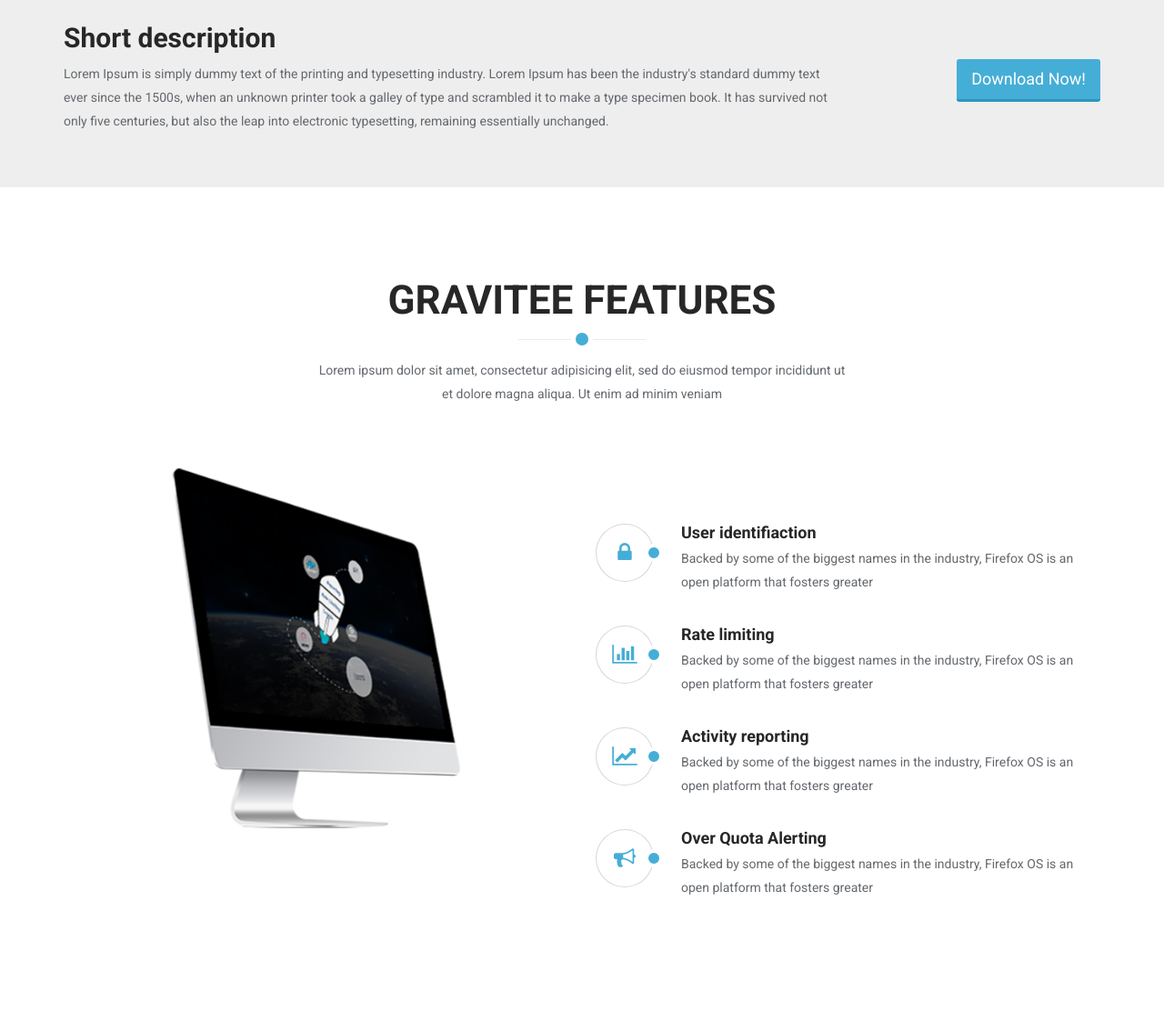
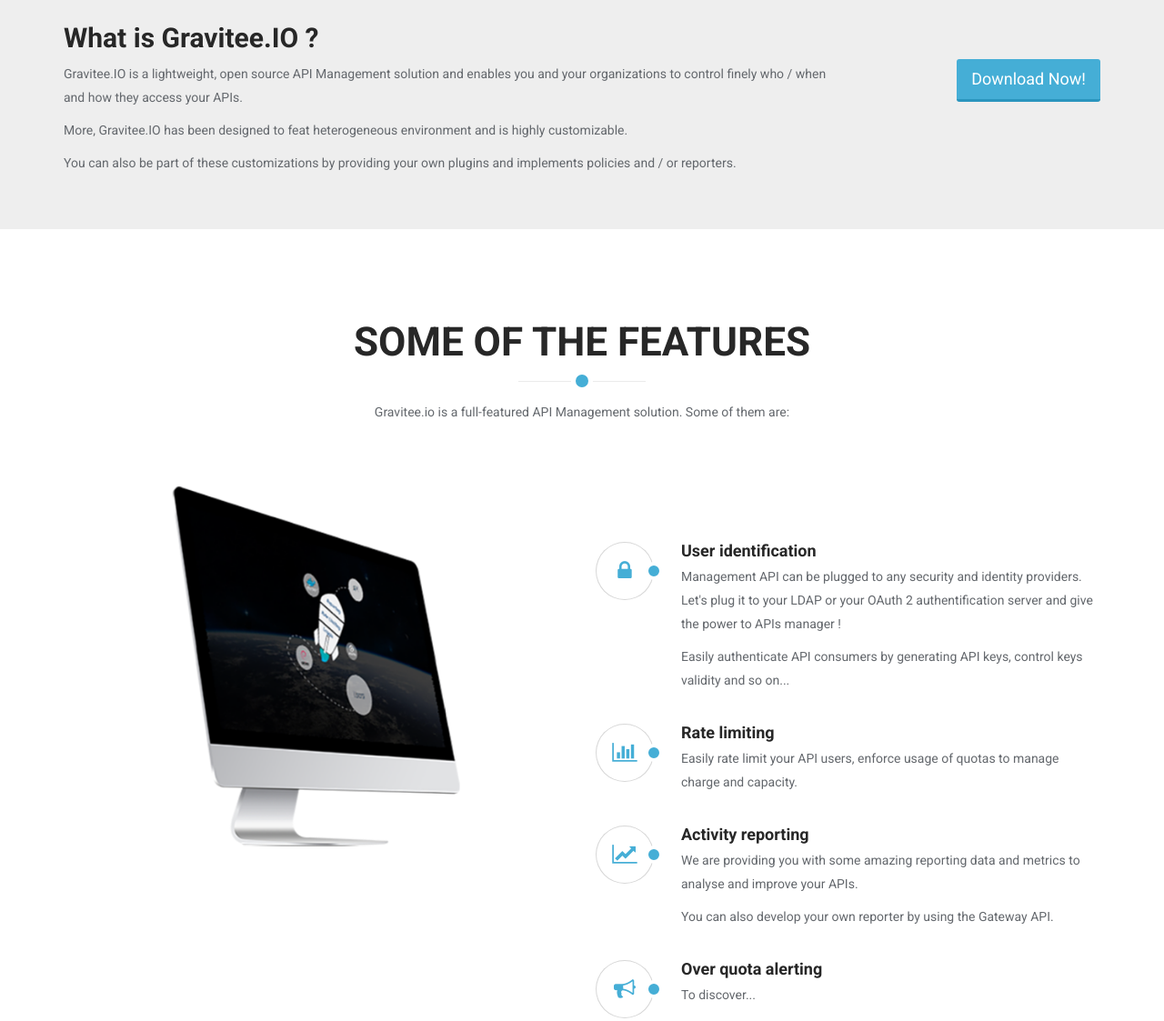
Before and after one commit to paramjeetlogicoy/gravitee.io, a website: page index.html in a window 1280 px wide. Shown: the part 660-1783 px from the top of the page at 91% size. Drawn offline with Linux system fonts and the light colour scheme.

Commit message:
Add content about gravitee.io

```diff
--- a/index.html
+++ b/index.html
@@ -5,7 +5,7 @@
     <meta name="viewport" content="width=device-width, initial-scale=1.0">
     <meta name="description" content="">
     <meta name="author" content="">
-    <title>Gravitee.io - Open Source Api Management</title>
+    <title>Gravitee.io - Open Source API Management</title>
 	<!-- core CSS -->
     <link href="styles/bootstrap.min.css" rel="stylesheet">
     <link href="styles/font-awesome.min.css" rel="stylesheet">
@@ -57,8 +57,11 @@
 
     <section id="main-slider">
       <div class="slider-inner">
-        <h1>GRAVITEE.IO</h1>
-        <h2><span>Open Source</span> API Management Solution</h2>
+        <h1>BRING YOUR APIS FORWARD WITH <span>GRAVITEE.IO</span></h1>
+        <h2>The <span>Open Source</span> API Management Solution</h2>
+          <h5 style="color: darkgrey">
+                <span>There's also a company behind Gravitee.IO offering training, support, consulting, hosting and custom development.</span>
+              </h5>
       </div>
       <img src="images/gravitee/homeBG2.jpg" alt="" />
     </section><!--/#main-slider-->
@@ -67,9 +70,10 @@
         <div class="container">
             <div class="row">
                 <div class="col-sm-9">
-                    <h2>Short description</h2>
-                    <p>Lorem Ipsum is simply dummy text of the printing and typesetting industry. Lorem Ipsum has been the industry's standard dummy text ever since the 1500s, when an unknown printer took a galley of type and scrambled it to make a type specimen book. It has survived not only five centuries, but also the leap into electronic typesetting, remaining essentially unchanged.
-                    </p>
+                    <h2>What is Gravitee.IO ?</h2>
+                    <p>Gravitee.IO is a lightweight, open source API Management solution and enables you and your organizations to control finely who / when and how they access your APIs.</p>
+                    <p>More, Gravitee.IO has been designed to feat heterogeneous environment and is highly customizable.</p>
+                    <p>You can also be part of these customizations by providing your own plugins and implements policies and / or reporters.</p>
                 </div>
                 <div class="col-sm-3 text-right">
                     <a class="btn btn-primary btn-lg" href="#">Download Now!</a>
@@ -81,8 +85,8 @@
     <section id="features">
         <div class="container">
             <div class="section-header">
-                <h2 class="section-title text-center wow fadeInDown">Gravitee Features</h2>
-                <p class="text-center wow fadeInDown">Lorem ipsum dolor sit amet, consectetur adipisicing elit, sed do eiusmod tempor incididunt ut <br> et dolore magna aliqua. Ut enim ad minim veniam</p>
+                <h2 class="section-title text-center wow fadeInDown">Some of the Features</h2>
+                <p class="text-center wow fadeInDown">Gravitee.io is a full-featured API Management solution. Some of them are: </p>
             </div>
             <div class="row">
                 <div class="col-sm-6 wow fadeInLeft">
@@ -94,8 +98,9 @@
                             <i class="fa fa-lock"></i>
                         </div>
                         <div class="media-body">
-                            <h4 class="media-heading">User identifiaction</h4>
-                            <p>Backed by some of the biggest names in the industry, Firefox OS is an open platform that fosters greater</p>
+                            <h4 class="media-heading">User identification</h4>
+                            <p>Management API can be plugged to any security and identity providers. Let's plug it to your LDAP or your OAuth 2 authentification server and give the power to APIs manager !</p>
+                            <p>Easily authenticate API consumers by generating API keys, control keys validity and so on...</p>
                         </div>
                     </div>
 
@@ -105,7 +110,7 @@
                         </div>
                         <div class="media-body">
                             <h4 class="media-heading">Rate limiting</h4>
-                            <p>Backed by some of the biggest names in the industry, Firefox OS is an open platform that fosters greater</p>
+                            <p>Easily rate limit your API users, enforce usage of quotas to manage charge and capacity.</p>
                         </div>
                     </div>
 
@@ -115,7 +120,8 @@
                         </div>
                         <div class="media-body">
                             <h4 class="media-heading">Activity reporting</h4>
-                            <p>Backed by some of the biggest names in the industry, Firefox OS is an open platform that fosters greater</p>
+                            <p>We are providing you with some amazing reporting data and metrics to analyse and improve your APIs.</p>
+                            <p>You can also develop your own reporter by using the Gateway API.</p>
                         </div>
                     </div>
 
@@ -124,8 +130,8 @@
                             <i class="fa fa-bullhorn"></i>
                         </div>
                         <div class="media-body">
-                            <h4 class="media-heading">Over Quota Alerting</h4>
-                            <p>Backed by some of the biggest names in the industry, Firefox OS is an open platform that fosters greater</p>
+                            <h4 class="media-heading">Over quota alerting</h4>
+                            <p>To discover...</p>
                         </div>
                     </div>
                 </div>
@@ -187,8 +193,8 @@
     <section id="work-process">
         <div class="container">
             <div class="section-header">
-                <h2 class="section-title text-center wow fadeInDown">Installation Process</h2>
-                <p class="text-center wow fadeInDown">Lorem ipsum dolor sit amet, consectetur adipisicing elit, sed do eiusmod tempor incididunt ut <br> et dolore magna aliqua. Ut enim ad minim veniam</p>
+                <h2 class="section-title text-center wow fadeInDown">Installation</h2>
+                <p class="text-center wow fadeInDown">Installing and running Gravitee.IO is as simple as running any web container,<br> please ask your child to make it run ;-)</p>
             </div>
 
             <div class="row text-center">
@@ -243,7 +249,7 @@
                             <span>6</span>
                             <i class="fa fa-space-shuttle fa-2x"></i>
                         </div>
-                        <h3>LAUNCH</h3>
+                        <h3>LAUNCH !</h3>
                     </div>
                 </div>
             </div>
@@ -377,7 +383,7 @@
                 <p class="text-center wow fadeInDown">Lorem ipsum dolor sit amet, consectetur adipisicing elit, sed do eiusmod tempor incididunt ut <br> et dolore magna aliqua. Ut enim ad minim veniam</p>
             </div>
 
-            <p class="wow fadeInUp animated" data-wow-duration="300ms" data-wow-delay="200ms" style="visibility: visible; animation-duration: 300ms; animation-delay: 200ms; animation-name: fadeInUp;"><a class="btn btn-primary btn-lg" href="#">Go to documentation</a></p>
+            <p class="wow fadeInUp animated" data-wow-duration="300ms" data-wow-delay="200ms" style="visibility: visible; animation-duration: 300ms; animation-delay: 200ms; animation-name: fadeInUp;"><a class="btn btn-primary btn-lg" href="http://docs.gravitee.io/">Go to documentation</a></p>
 
             <!--<div class="row">
                 <div class="col-sm-6">
@@ -549,7 +555,7 @@
         <div class="container">
             <div class="row">
                 <div class="col-sm-6">
-                    &copy; 2015 Gravitee.IO. Designed by Nicolas Fourré
+                    &copy; Copyright 2015 Gravitee.IO. All Rights Reserved. Designed by Nicolas Fourré
                 </div>
                 <div class="col-sm-6">
                     <ul class="social-icons">
```
Also changed, not shown: 1 other file.
